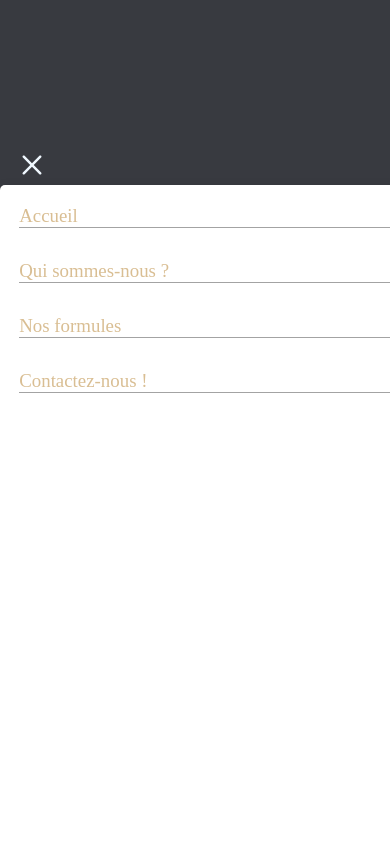
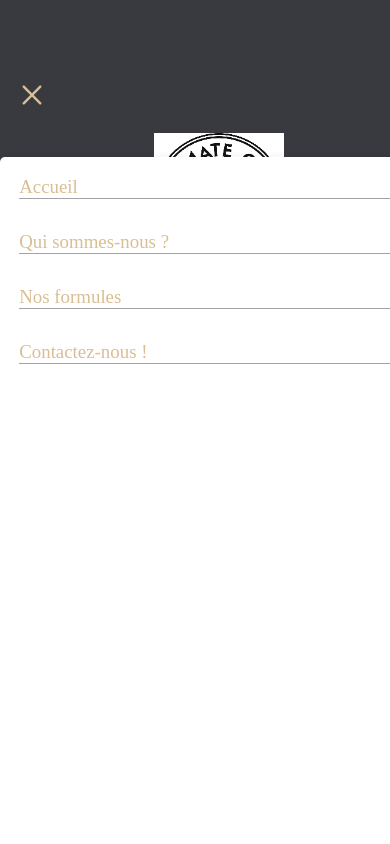
Before and after one commit to MaximeG971/Ultimate_Goal_Academy, a React (Vite) app in the folder frontend/: page / in a window 390 px wide. Both pictures are taken after a click on the button 195 px from the left and 159 px from the top of the page. Shown: the top 844 px of the page. Built offline with nearby package versions, Linux system fonts and the light colour scheme.

Commit message:
ajustement css navbar mobile et remplacement des A par des Link to

```diff
--- a/frontend/src/components/navbar/Navbar.css
+++ b/frontend/src/components/navbar/Navbar.css
@@ -1,10 +1,35 @@
-burger,
+* {
+  margin: 0;
+  padding: 0;
+}
+
+@media screen and (min-width: 700px) {
+  .navbar-mobile {
+    display: none;
+    visibility: hidden;
+  }
+}
+
+.navbar-mobile {
+  display: flex;
+  justify-content: space-between;
+  align-items: center;
+  top: 0;
+  margin-top: -18%;
+}
+
+.burger,
 .cross {
-  color: aliceblue;
+  color: #d9be93;
   font-size: 2rem;
   margin-left: 1rem;
   cursor: pointer;
 }
+
+.cross {
+  margin-bottom: 205px;
+}
+
 .menu {
   position: absolute;
   background-color: white;
@@ -14,7 +39,9 @@ burger,
   z-index: 1;
   width: 100%;
   height: 100%;
+  margin-top: 800px;
 }
+
 .menu a {
   display: block;
   margin-bottom: 2rem;
@@ -23,3 +50,9 @@ burger,
   font-size: 1.18rem;
   border-bottom: 1px solid #0000005c;
 }
+
+.logo-container {
+  flex-grow: 1;
+  display: flex;
+  justify-content: center;
+}
--- a/frontend/src/components/navbar/Navbar.jsx
+++ b/frontend/src/components/navbar/Navbar.jsx
@@ -1,8 +1,10 @@
 import React, { useState, useEffect } from "react";
 import { IoIosMenu } from "react-icons/io";
 import { RxCross2 } from "react-icons/rx";
+import { Link } from "react-router-dom";
 
 import "./Navbar.css";
+import logoUltimate from "../../assets/logo_ultimate_goal.png";
 
 function Navbar() {
   const [isOpen, setIsOpen] = useState(false);
@@ -31,6 +33,7 @@ function Navbar() {
       onKeyDown={handleKeyDown}
       role="button"
       tabIndex={0}
+      className="navbar-mobile"
     >
       {isOpen ? (
         <RxCross2 className="cross" />
@@ -39,12 +42,20 @@ function Navbar() {
       )}
       {isOpen && (
         <div className="menu">
-          <a href="/">Accueil</a>
-          <a href="/presentation">Qui sommes-nous ?</a>
-          <a href="/formules">Nos formules</a>
-          <a href="/contact">Contactez-nous !</a>
+          <Link to="/">Accueil</Link>
+          <Link to="/presentation">Qui sommes-nous ?</Link>
+          <Link to="/formules">Nos formules</Link>
+          <Link to="/contact">Contactez-nous !</Link>
         </div>
       )}
+      <div className="logo-container">
+        <img
+          src={logoUltimate}
+          className="logo-ultimate"
+          alt="ceci est le logo de l'académie"
+          width={130}
+        />
+      </div>
     </div>
   );
 }
```
